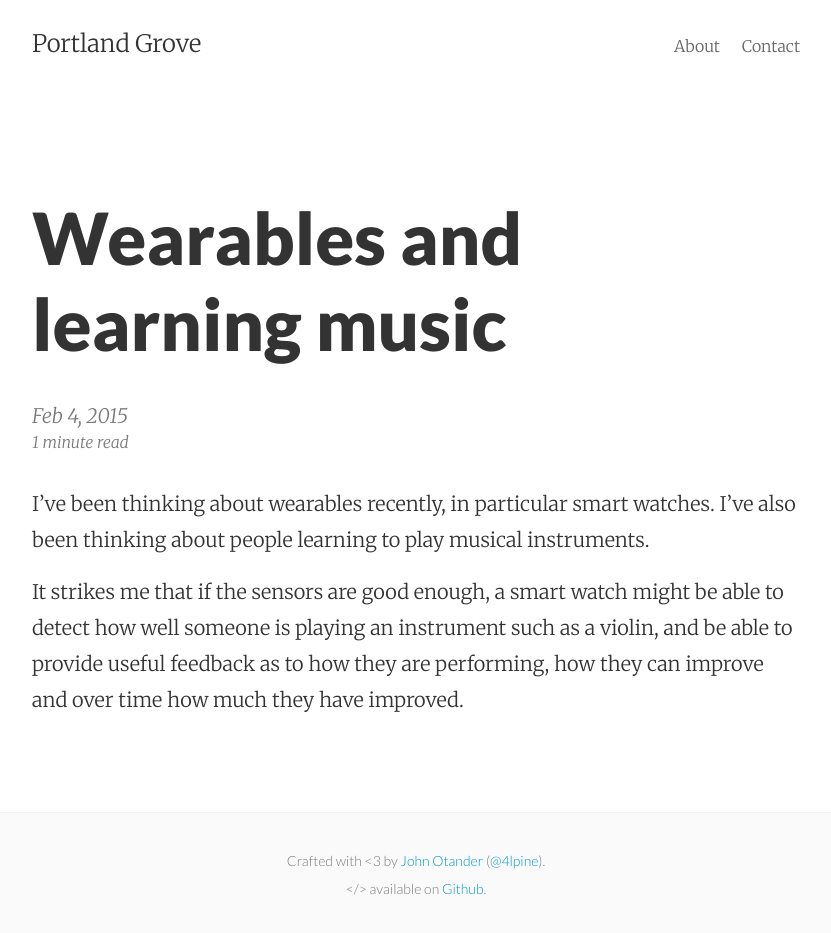
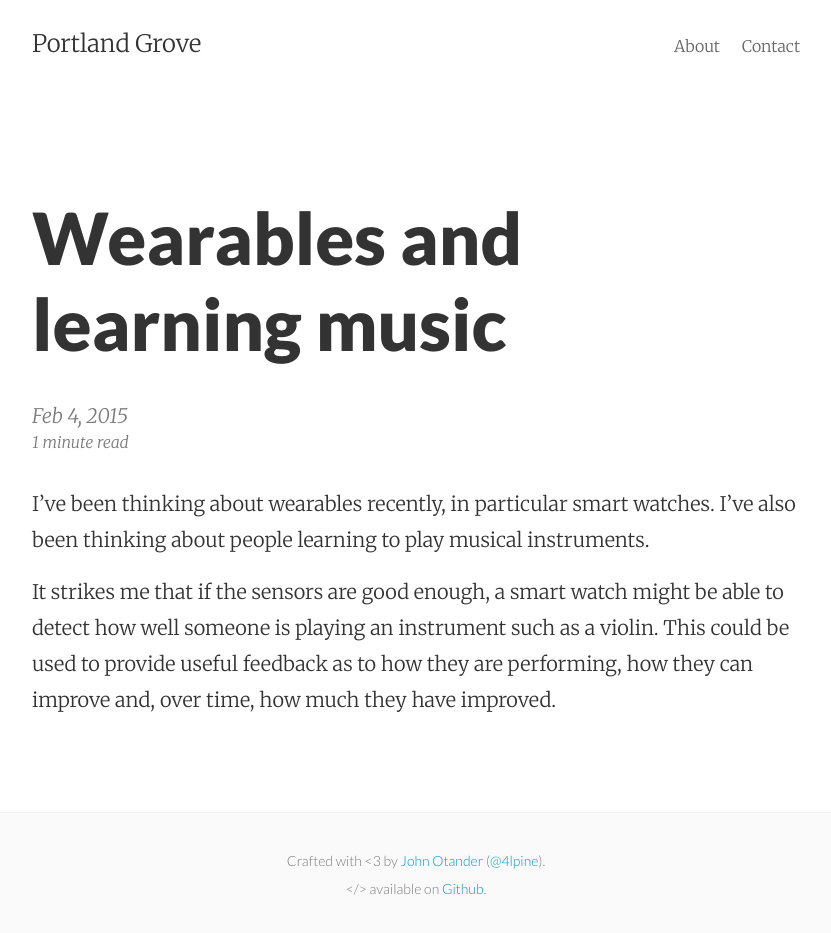
Before and after one commit to atomoil/portlandgrove, a Jekyll site: the page built from _posts/2015-02-15-wearables-and-learning-music.md, in a window 1280 px wide. Shown: the whole page, without its empty margins (224-1055 px from the left). Built offline with Jekyll 4.4.1, drawn with Linux system fonts in a browser that asks for light colours; Markdown is read by kramdown in place of the engine named in the settings.

```diff
--- a/_posts/2015-02-15-wearables-and-learning-music.md
+++ b/_posts/2015-02-15-wearables-and-learning-music.md
@@ -9,4 +9,4 @@
 
 I've been thinking about wearables recently, in particular smart watches. I've also been thinking about people learning to play musical instruments.
 
-It strikes me that if the sensors are good enough, a smart watch might be able to detect how well someone is playing an instrument such as a violin, and be able to provide useful feedback as to how they are performing, how they can improve and over time how much they have improved.
+It strikes me that if the sensors are good enough, a smart watch might be able to detect how well someone is playing an instrument such as a violin. This could be used to provide useful feedback as to how they are performing, how they can improve and, over time, how much they have improved.
```
Also changed, not shown: _posts/2015-02-18-iphone-screen-sizes.md (added, +16 -0 lines).
